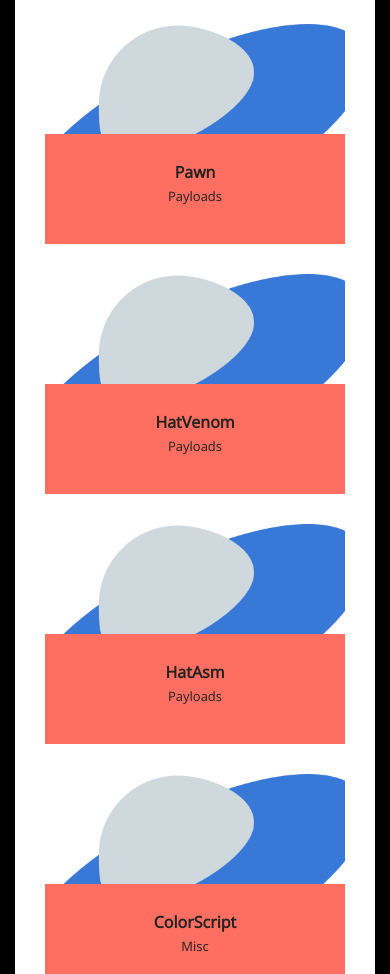
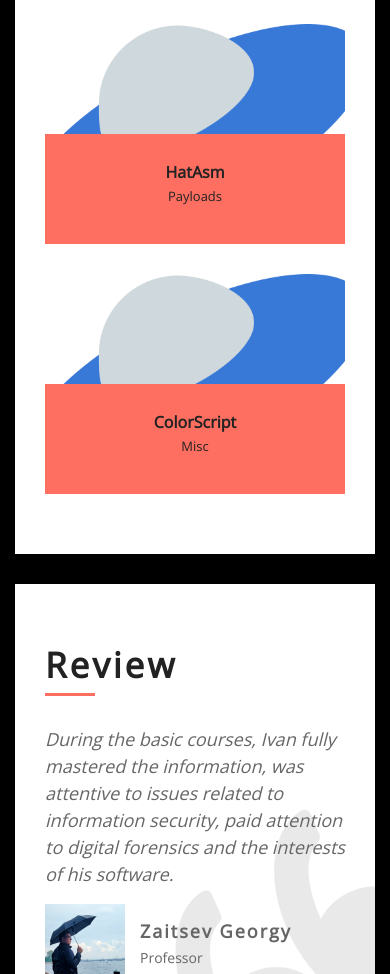
Before and after one commit to enty8080/enty8080-Website, a plain HTML site: page index.html in a window 390 px wide. Shown: the part 8480-9454 px from the top of the page. Drawn offline with nearby package versions, Linux system fonts and the light colour scheme.

Commit message:
Update index.html

```diff
--- a/index.html
+++ b/index.html
@@ -400,24 +400,6 @@
                                 <div class="portfolio-wrap">
                                     <figure>
                                         <img src="img/entysec.png" class="img-fluid" alt="">
-                                        <a class="portfolio-title" href="https://github.com/EntySec/Pawn">Pawn <span>Payloads</span></a>
-                                    </figure>
-                                </div>
-                            </div>
-
-                            <div class="col-lg-4 col-md-6 portfolio-item payloads">
-                                <div class="portfolio-wrap">
-                                    <figure>
-                                        <img src="img/entysec.png" class="img-fluid" alt="">
-                                        <a class="portfolio-title" href="https://github.com/EntySec/HatVenom">HatVenom <span>Payloads</span></a>
-                                    </figure>
-                                </div>
-                            </div>
-
-                            <div class="col-lg-4 col-md-6 portfolio-item payloads">
-                                <div class="portfolio-wrap">
-                                    <figure>
-                                        <img src="img/entysec.png" class="img-fluid" alt="">
                                         <a class="portfolio-title" href="https://github.com/EntySec/HatAsm">HatAsm <span>Payloads</span></a>
                                     </figure>
                                 </div>
```
